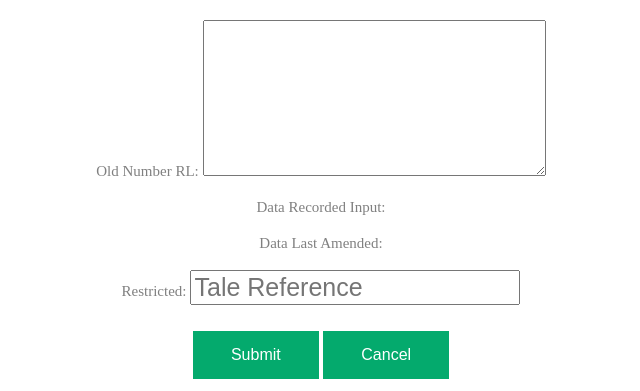
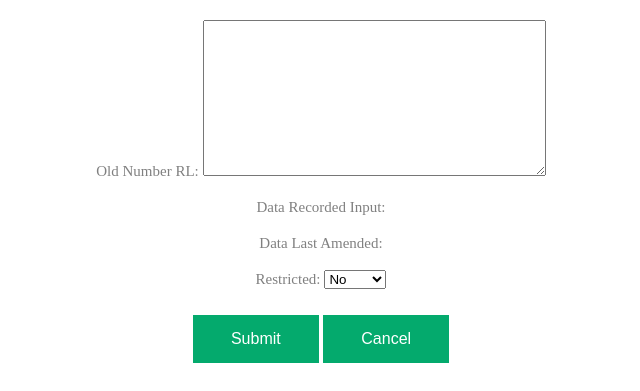
Before and after one commit to UoEMainLibrary/school_of_scottish_studies_archive, a Django app: page /alst_create_record/ in a window 1280 px wide. Shown: the part 1038-1429 px from the top of the page, without its empty margins (319-959 px from the left). After the commit the page ends 1401 px from the top, so only its background shows below. Run offline with Django 4.2, Linux system fonts and the light colour scheme; parts of the project's set-up code (start-up, migrations or seed data) failed here and were passed over; some libraries are stand-ins or nearby versions.

Commit message:
select option on restricted works

```diff
--- a/sssa_app/forms.py
+++ b/sssa_app/forms.py
@@ -136,16 +136,7 @@
                     "style": "text-align: left; color:black; font-size: 25px;",
                 },
             ),
-            "restricted": forms.TextInput(
-                attrs={
-                    "id": "key_id",
-                    "required": False,
-                    "placeholder": "Tale Reference",
-                    "style": "text-align: left; color:black; font-size: 25px;",
-                },
-            ),
-
-
+            'restricted': forms.Select(attrs={'class': 'form-control'}),
 
         }
 
--- a/sssa_app/models.py
+++ b/sssa_app/models.py
@@ -6,6 +6,10 @@
 # Create your models here.
 
 class Alst(models.Model):
+    RESTRICTED_CHOICES = [
+        ('YES', 'Yes'),
+        ('NO', 'No'),
+    ]
     id = models.AutoField(primary_key=True, blank=False)
     type = models.TextField(blank=True, null=True)
     catalogue_number = models.TextField(blank=True, null=True)
@@ -28,7 +32,13 @@
     title = models.TextField(blank=True, null=True)
     reference = models.TextField(blank=True, null=True)
     old_number_rl = models.TextField(blank=True, null=True)
-    restricted = models.TextField(blank=True, null=True)
+    restricted = models.CharField(
+        max_length=20,
+        choices=RESTRICTED_CHOICES,
+        blank=True,
+        null=True,
+        default='NO'
+    )
 
 
     class Meta:
--- a/sssa_app/templates/forms/alst_details.html
+++ b/sssa_app/templates/forms/alst_details.html
@@ -61,6 +61,8 @@
                             <span style="color: gray; font-size:15px">Data Recorded Input:</span> <span style="font-size: 20px">{{ alst_record.data_record_input }} </span> <br>
                             <br>
                             <span style="color: gray; font-size:15px">Data Last Amended:</span> <span style="font-size: 20px">{{ alst_record.data_last_amended }} </span> <br>
+                            <br>
+                            <span style="color: gray; font-size:15px">Restrictions:</span> <span style="font-size: 20px">{{ alst_record.restricted }} </span> <br>
                         </td>
                     </tr>
                 </table>
```
